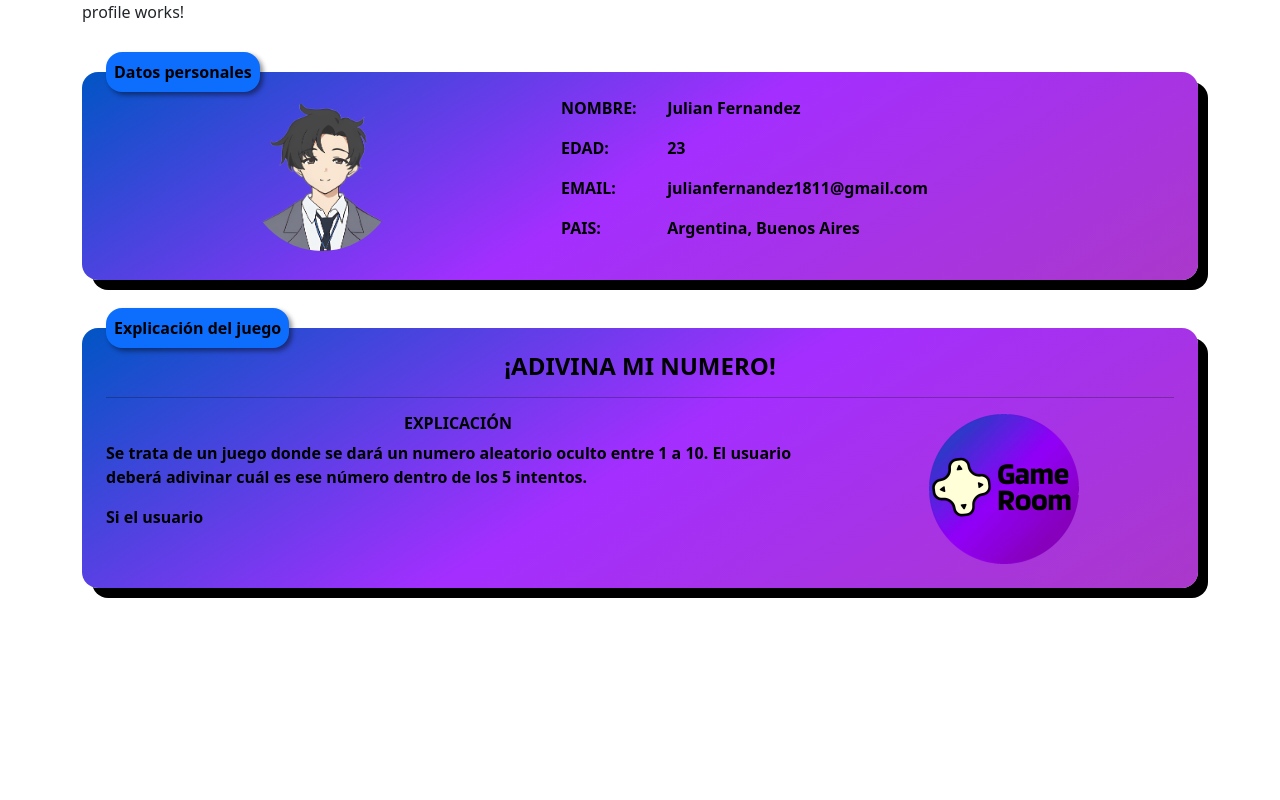
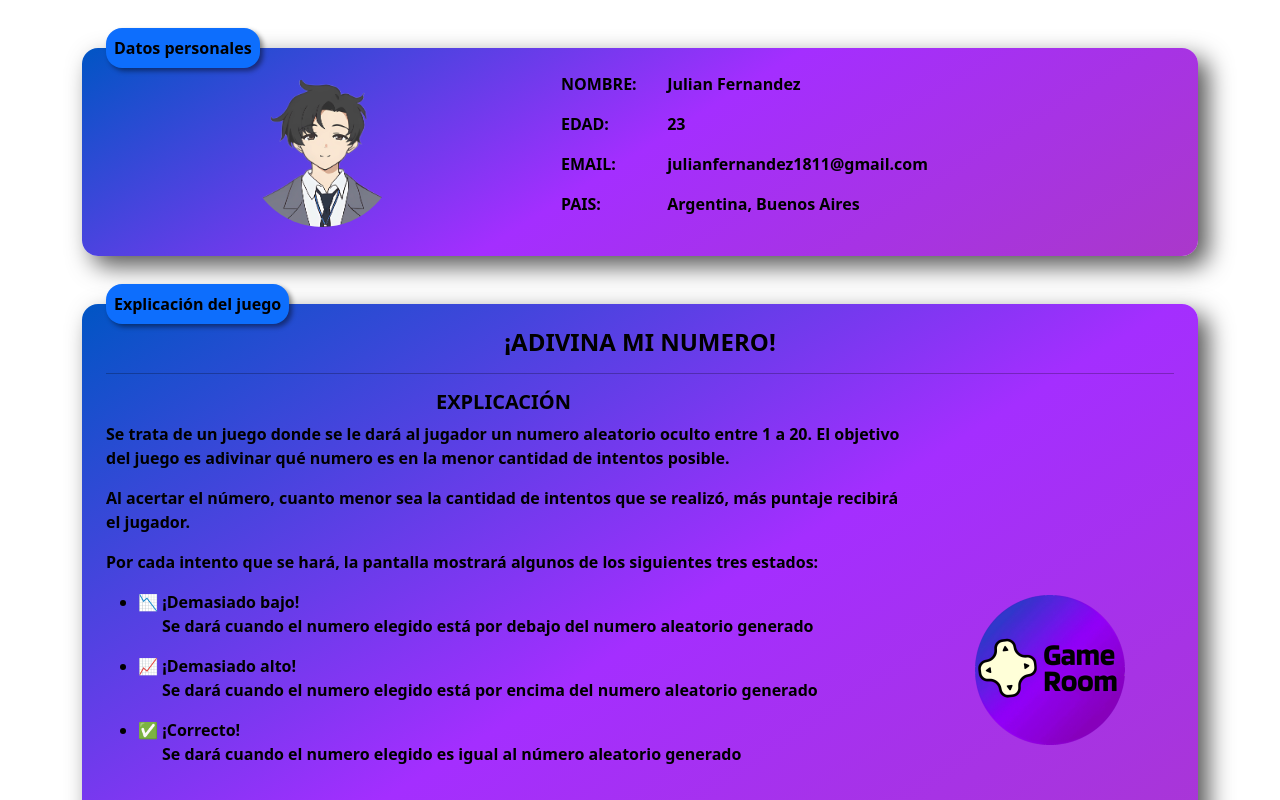
Before and after one commit to JuliFerz/tp_sala_de_juegos, an Angular app: page /profile in a window 1280 px wide. Shown: the top 800 px of the page. Built offline with nearby package versions, Linux system fonts and the light colour scheme.

Commit message:
profile component

```diff
--- a/src/app/modules/profile/components/profile.component.css
+++ b/src/app/modules/profile/components/profile.component.css
@@ -1,10 +1,7 @@
 .profile-card {
-  box-shadow: 10px 10px 0px black;
-  /* box-shadow: 10px 10px 25px rgba(0, 0, 0, 0.671); */
-  /* background: linear-gradient(148deg, rgba(0,76,178,1) 0%, rgba(139,0,248,1) 50%, rgba(126,0,162,1) 100%); */
+  box-shadow: 10px 10px 25px rgba(0, 0, 0, 0.671);
   background: linear-gradient(148deg, rgb(0, 85, 196) 0%, rgb(164, 46, 255)50%, rgba(146, 0, 187, 0.781) 100%);
   color: #000000;
-
 }
 
 .profile-picture {
--- a/src/app/modules/profile/components/profile.component.html
+++ b/src/app/modules/profile/components/profile.component.html
@@ -1,8 +1,3 @@
-<p>profile works!</p>
-
-
-<!-- <div class="p-4 bg-primary d-flex justify-content-center mt-10"> -->
-
 <div class="profile-card w-100 rounded-4 d-block position-relative p-4 fw-bold mt-5">
   <shared-card-header [title]="'Datos personales'" />
   <div class="row">
@@ -25,26 +20,41 @@
         </div>
       </div>
     </div>
-
   </div>
-
 </div>
 
-<!-- </div> -->
 <div class="profile-card w-100 rounded-4 d-block position-relative p-4 fw-bold mt-5">
   <shared-card-header [title]="'Explicación del juego'" />
   <h4 class="text-center fw-bolder text-uppercase">¡Adivina mi numero!</h4>
   <hr>
   <div class="row">
-    <div class="col-8">
-      <h6 class="text-center fw-bolder text-uppercase">Explicación</h6>
-      <p>Se trata de un juego donde se dará un numero aleatorio oculto entre 1 a 10. El usuario deberá adivinar cuál es
-        ese número dentro de los 5 intentos.</p>
-      <p>Si el usuario</p>
+    <div class="col-9">
+      <h5 class="text-center fw-bolder text-uppercase">Explicación</h5>
+      <p>
+        Se trata de un juego donde se le dará al jugador un numero aleatorio oculto entre 1 a 20. El objetivo del juego
+        es adivinar qué numero es en la menor cantidad de intentos posible.</p>
+      <p>
+        Al acertar el número, cuanto menor sea la cantidad de intentos que se realizó, más puntaje recibirá el jugador.
+      </p>
+      <p>Por cada intento que se hará, la pantalla mostrará algunos de los siguientes tres estados:</p>
+      <ul>
+        <li>📉 ¡Demasiado bajo!</li>
+        <p class="mx-lg-4">Se dará cuando el numero elegido está por debajo del numero aleatorio generado</p>
+        <li>📈 ¡Demasiado alto!</li>
+        <p class="mx-lg-4">Se dará cuando el numero elegido está por encima del numero aleatorio generado</p>
+        <li>✅ ¡Correcto!</li>
+        <p class="mx-lg-4">Se dará cuando el numero elegido es igual al número aleatorio generado</p>
+      </ul>
+
+
+      <h5 class="text-center fw-bolder text-uppercase mt-5">Sistema de puntuación</h5>
+      <p>
+        Se aplicará la siguiente fórmula para calcular el puntaje: puntaje_maximo * (cantidad_intentos / puntaje_maximo)
+      </p>
+      <p>La cantidad de puntaje máximo será un valor seteado en 10.</p>
     </div>
-    <div class="col-4 d-flex justify-content-center align-items-center ">
+    <div class="col-3 d-flex justify-content-center align-items-center">
       <img src="/assets/gameRoomFull_icon.png" width="150" height="150">
     </div>
   </div>
-
 </div>
```
